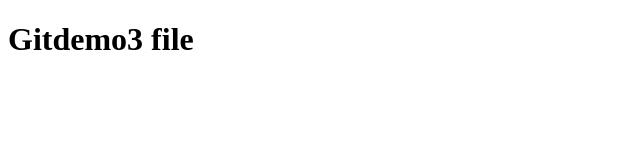
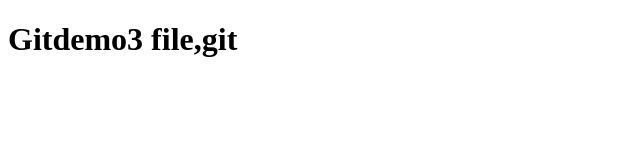
Before and after one commit to 1arsalan/Arsalan-Ali3, a plain HTML site: page Arsalan-Ali3.html in a window 1280 px wide. Shown: the full height of the page, 0-640 px from the left. Drawn offline with Linux system fonts and the light colour scheme.

Commit message:
My small new changes

```diff
--- a/Arsalan-Ali3.html
+++ b/Arsalan-Ali3.html
@@ -6,6 +6,6 @@
     <title>gitdemo3</title>
 </head>
 <body>
-    <h1>Gitdemo3 file </h1>
+    <h1>Gitdemo3 file,git  </h1>
 </body>
 </html>
```
